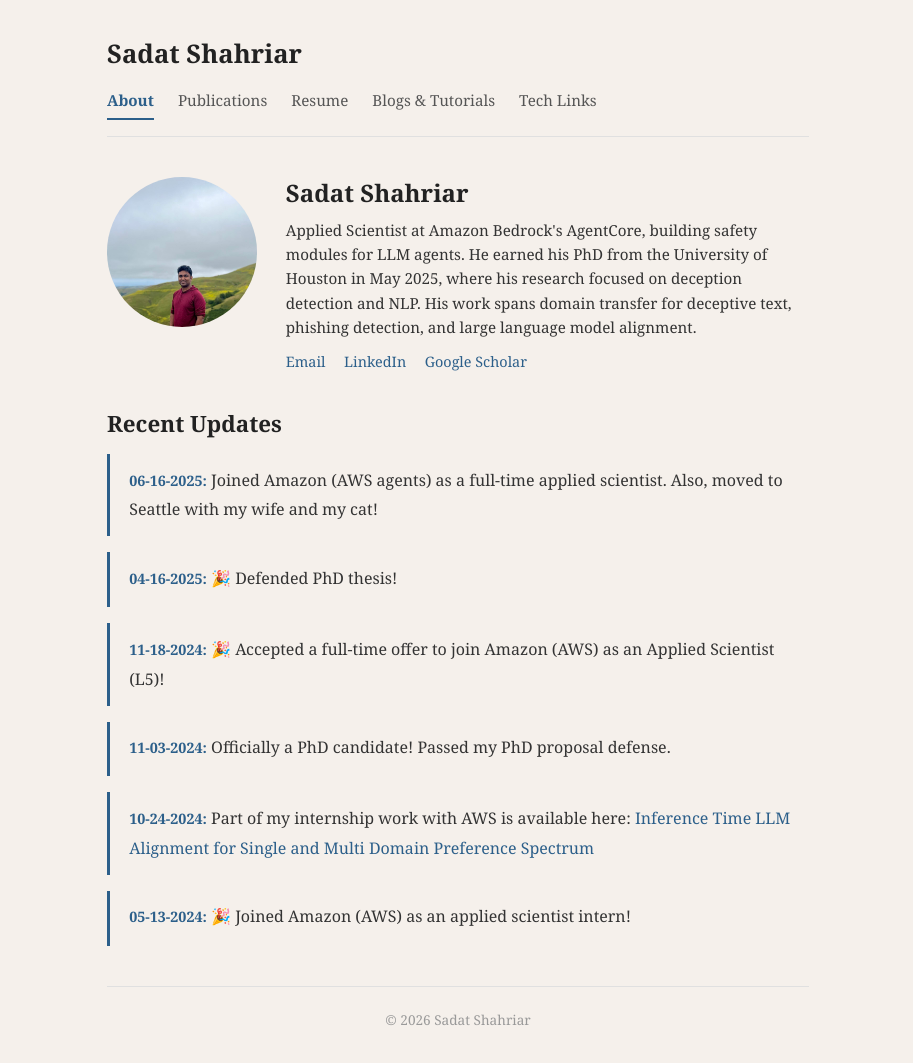
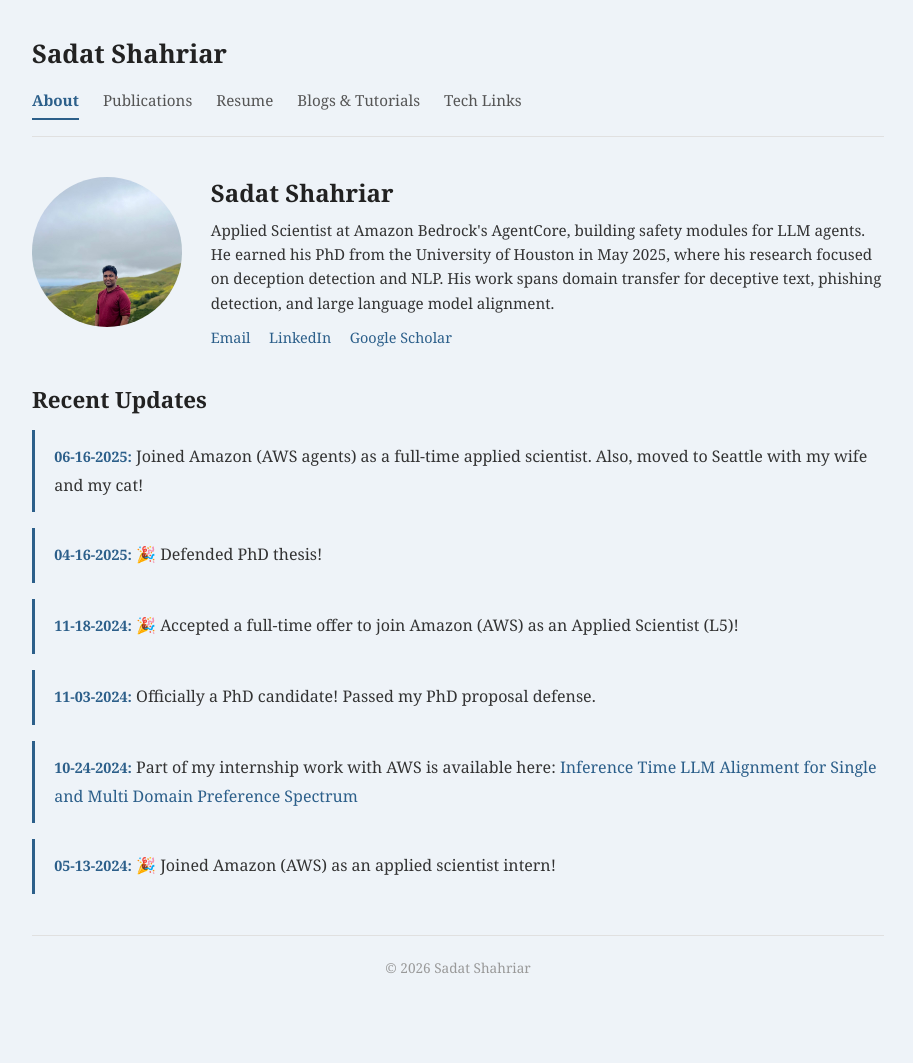
Before and after one commit to sadat1971/sadat1971.github.io, a Jekyll site: the page built from index.md, in a window 1280 px wide. Shown: the whole page, without its empty margins (182-1095 px from the left). Built offline with Jekyll 4.4.1, drawn with Linux system fonts in a browser that asks for light colours; after the commit the page ends 1011 px from its top, so only the background shows below that.

Commit message:
style imporvement

```diff
--- a/assets/css/style.css
+++ b/assets/css/style.css
@@ -8,7 +8,7 @@
 
 body {
   font-family: 'Georgia', 'Times New Roman', serif;
-  background-color: #f5f0eb;
+  background-color: #eef3f8;
   color: #333;
   line-height: 1.7;
   margin: 0;
@@ -50,7 +50,7 @@
    ========================================================================== */
 
 .site-container {
-  max-width: 750px;
+  max-width: 900px;
   margin: 0 auto;
   padding: 2em 1.5em;
 }
```
